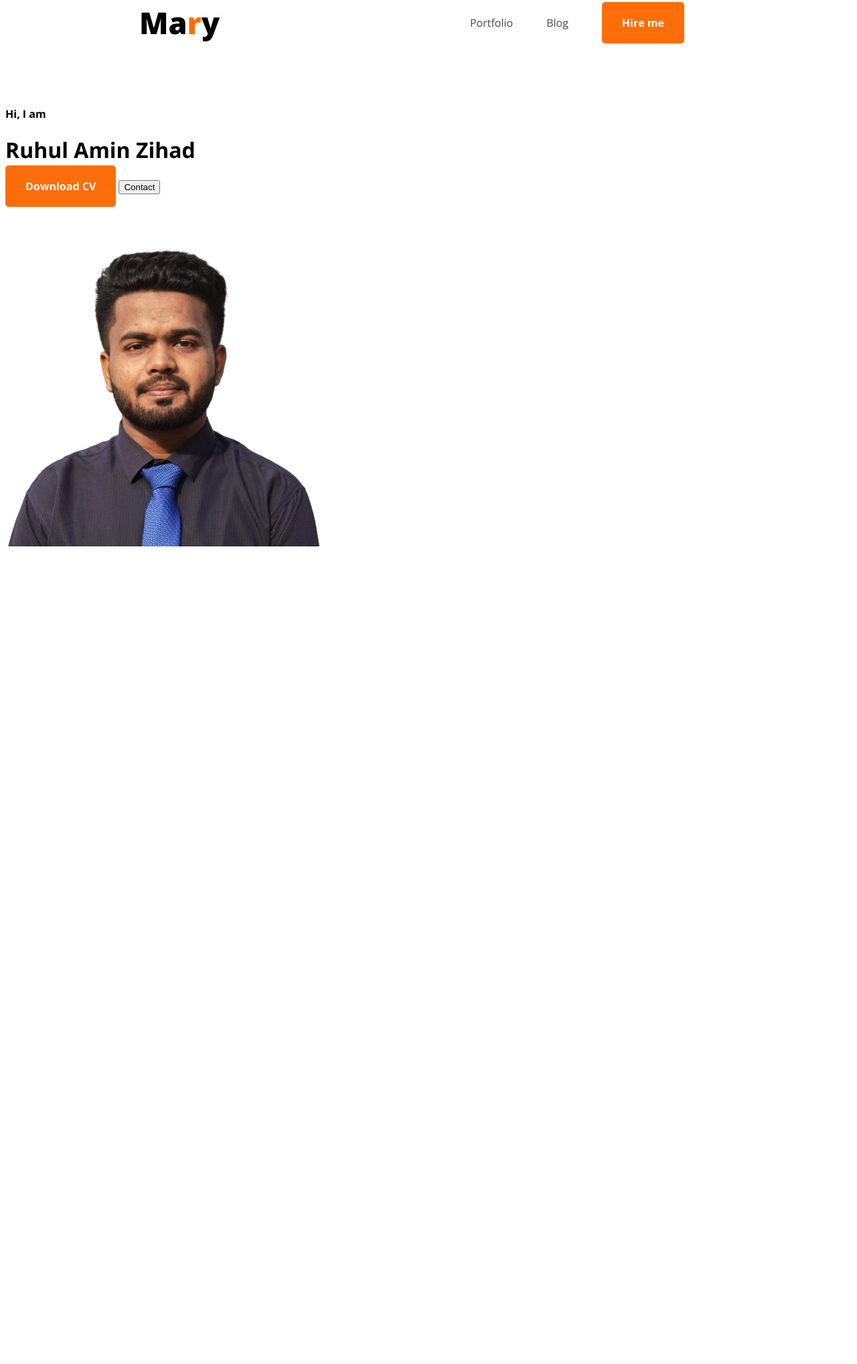
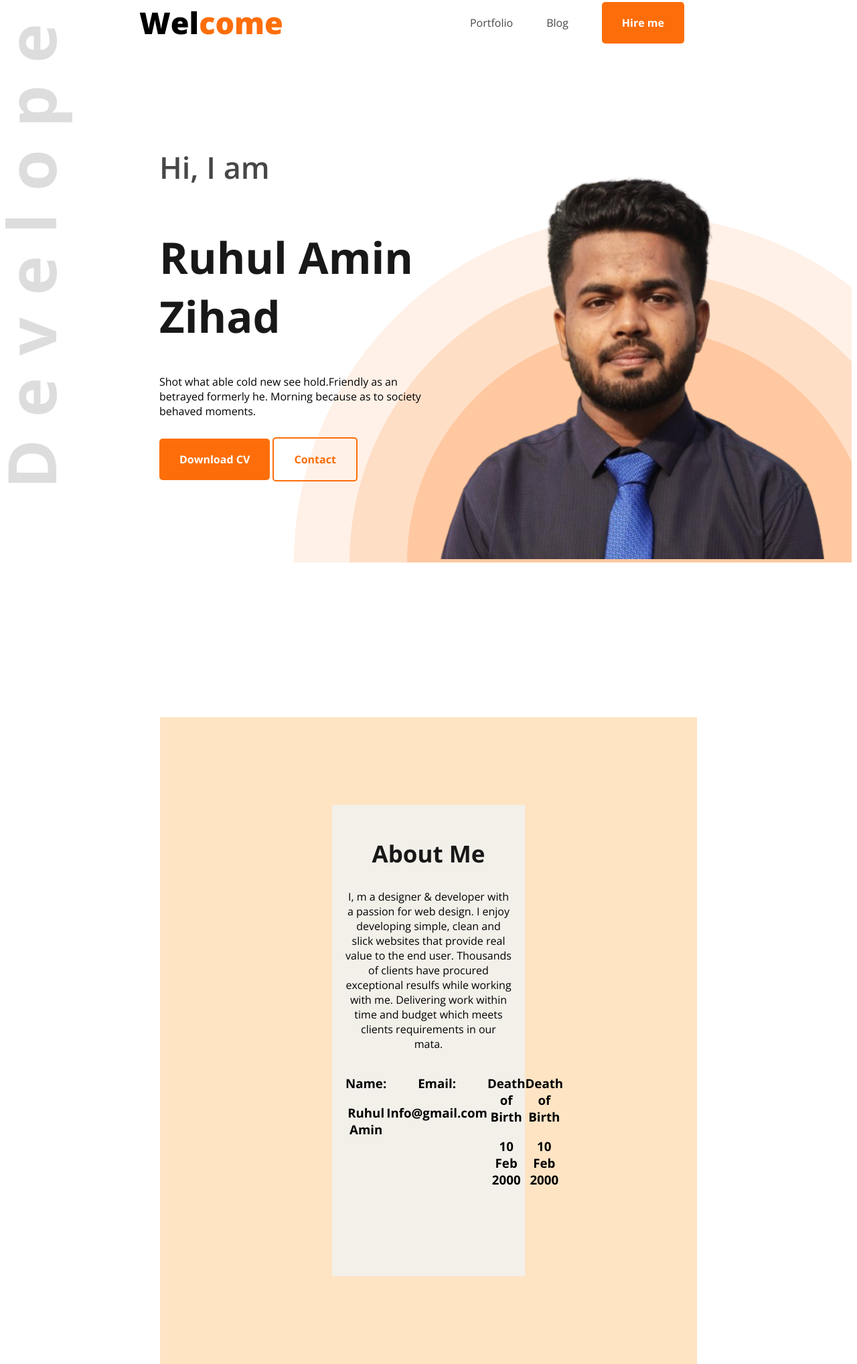
Before and after one commit to ruhulaminjihad1/web-developers-portfolio, a plain HTML site: page index.html in a window 1280 px wide. Shown: the part 92-2129 px from the top of the page at 67% size. Before the commit the page ends 921 px from the top, so only its background shows below. Drawn offline with nearby package versions, Linux system fonts and the light colour scheme.

Commit message:
about section added

```diff
--- a/index.html
+++ b/index.html
@@ -16,7 +16,7 @@
   <body class="open-sans-normal">
     <header>
       <nav>
-        <h3 class="nav-title">Ma<span class="text-primary">r</span>y</h3>
+        <h3 class="nav-title">Wel<span class="text-primary">come</span></h3>
         <ul>
           <li>
             <a class="portfolio" href="">Portfolio</a>
@@ -29,19 +29,56 @@
       </nav>
       <div class="banner">
         <div class="banner-content">
-          <h4>Hi, I am</h4>
-          <h1>Ruhul Amin Zihad</h1>
+          <h4 class="banner-subtitle">Hi, I am</h4>
+          <h1 class="banner-title">Ruhul Amin Zihad</h1>
+          <p class="banner-description">
+            Shot what able cold new see hold.Friendly as an betrayed formerly
+            he. Morning because as to society behaved moments.
+          </p>
           <div>
             <a class="btn-primary">Download CV</a>
-            <button>Contact</button>
+            <a class="btn-contact" href="">Contact</a>
           </div>
         </div>
-        <div class="banner-image">
-          <img src="images/profile.png" alt="" />
+        <div>
+          <img class="banner-image" src="images/profile.png" alt="" />
         </div>
       </div>
     </header>
-    <main></main>
+    <!-- MAIN section start -->
+
+    <main>
+      <div class="about">
+        <div class="about-2">
+          <h2 class="title">About Me</h2>
+          <p>
+            I, m a designer & developer with a passion for web design. I enjoy
+            developing simple, clean and slick websites that provide real value
+            to the end user. Thousands of clients have procured exceptional
+            resulfs while working with me. Delivering work within time and
+            budget which meets clients requirements in our mata.
+          </p>
+          <div class="address">
+            <div>
+              <h3>Name:</h3>
+              <h3>Ruhul Amin</h3>
+            </div>
+            <div>
+              <h3>Email:</h3>
+              <h3>Info@gmail.com</h3>
+            </div>
+            <div>
+              <h3>Death of Birth</h3>
+              <h3>10 Feb 2000</h3>
+            </div>
+            <div>
+              <h3>Death of Birth</h3>
+              <h3>10 Feb 2000</h3>
+            </div>
+          </div>
+        </div>
+      </div>
+    </main>
     <footer></footer>
   </body>
 </html>
--- a/styles/styles.css
+++ b/styles/styles.css
@@ -40,6 +40,18 @@ border-style: none;
  padding: 20px 30px;
 
 }
+.btn-contact{
+
+    font-weight: bold;
+    border-radius: 5px;
+    width: 79px;
+height: 27px;
+color:  rgb(253, 110, 10);
+border-style: none;
+ padding: 20px 30px;
+ border: 2px solid rgb(253, 110, 10);
+ text-decoration: none;
+}
 .portfolio, .blog{
     color: rgb(71, 71, 71);
 }
@@ -47,3 +59,77 @@ border-style: none;
     font-size: 45px;
 font-weight: 800;
 }
+header{
+    background-image:  url(../images/developer.png), url(../images/header_bg.png);
+
+    background-repeat: no-repeat;
+    background-position: top left, bottom right;
+}
+/* banner section  */
+.banner{
+    display: flex;
+    justify-content: space-between;
+    margin: 0 35px 0 230px;
+
+
+}
+.banner-title{
+    color: rgb(24, 24, 24);
+    font-family: Open Sans;
+    font-size: 65px;
+    font-weight: 700;
+
+}
+.banner-subtitle{
+    color: rgb(71, 71, 71);
+font-family: Open Sans;
+font-size: 45px;
+font-weight: 600;
+
+}
+.banner-content{
+    width: 585px;
+height: 356px;
+gap: 50px;
+
+}
+.banner-description{
+    margin-bottom: 50px ;
+}
+.banner-image{
+    width: 584px;
+height: 676px;
+}
+/* about me section  */
+.about{
+    background-color: bisque;
+     padding: 131px 57px ;
+     margin: 231px;
+     align-items: center;
+     text-align: center
+}
+.about-2{
+ /* padding-left: 200px;
+ padding-right: 200px; */
+ padding-top: 100px;
+ margin-left: 200px;
+ margin-right: 200px;
+ gap: 50px;
+ background-color: rgb(243, 240, 234);
+ padding: 20px;
+ gap: 40px;
+}
+.title{
+    color: rgb(24, 24, 24);
+font-family: Open Sans;
+font-size: 35px;
+font-weight: 700;
+line-height: 48px;
+letter-spacing: 0%;
+text-align: center;
+}
+.address{
+    height: 300px;
+    display: flex;
+    justify-content: space-evenly;
+}
```
Also changed, not shown: images/developer.png (added), images/hardy.png (added), images/header_bg.png (added), images/icons/facebook.png (added), images/icons/insta.png (added), images/icons/js.png (added), images/icons/mongo.png (added), images/icons/nodejs.png (added), images/icons/react.png (added), images/icons/twitter.png (added).
